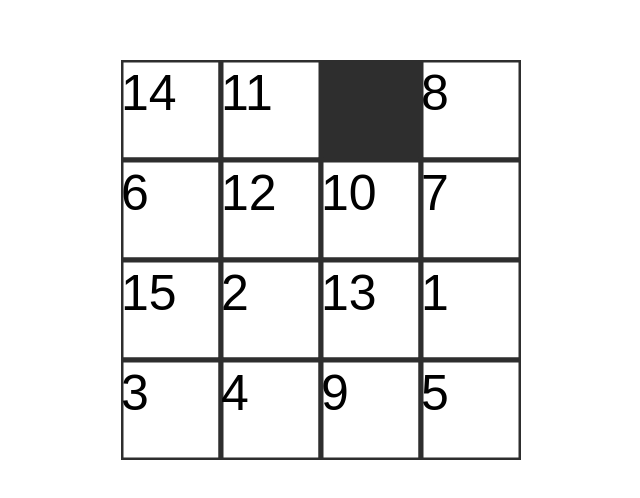
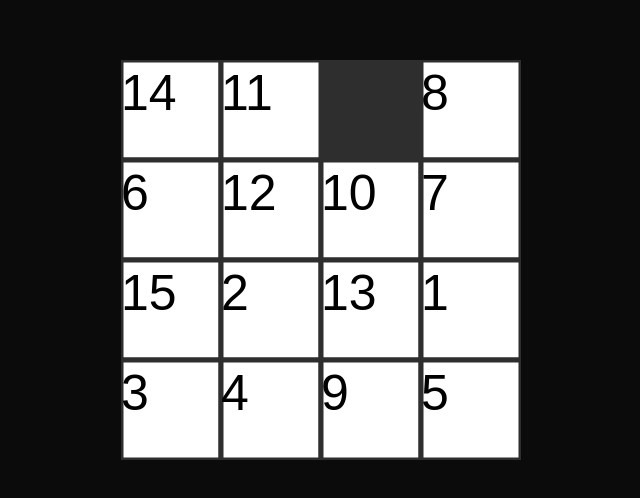
Before and after one commit to ilyasa1211/game-sliding-puzzle, a plain HTML site: page index.html in a window 1280 px wide. Shown: the part 140-638 px from the top of the page, without its empty margins (319-959 px from the left). Drawn offline with Linux system fonts and the light colour scheme.

Commit message:
add some photo and change to dark mode

```diff
--- a/style.css
+++ b/style.css
@@ -4,4 +4,5 @@ body {
   display: flex;
   justify-content: center;
   align-items: center;
+  background-color: rgb(11, 11, 11);
 }
```
Also changed, not shown: assets/img/photo1.jpeg (added), assets/img/photo2.jpeg (added), assets/img/photo3.jpeg (added), assets/img/photo4.jpeg (added), assets/img/photo5.jpeg (added), assets/img/photo6.jpeg (added).
